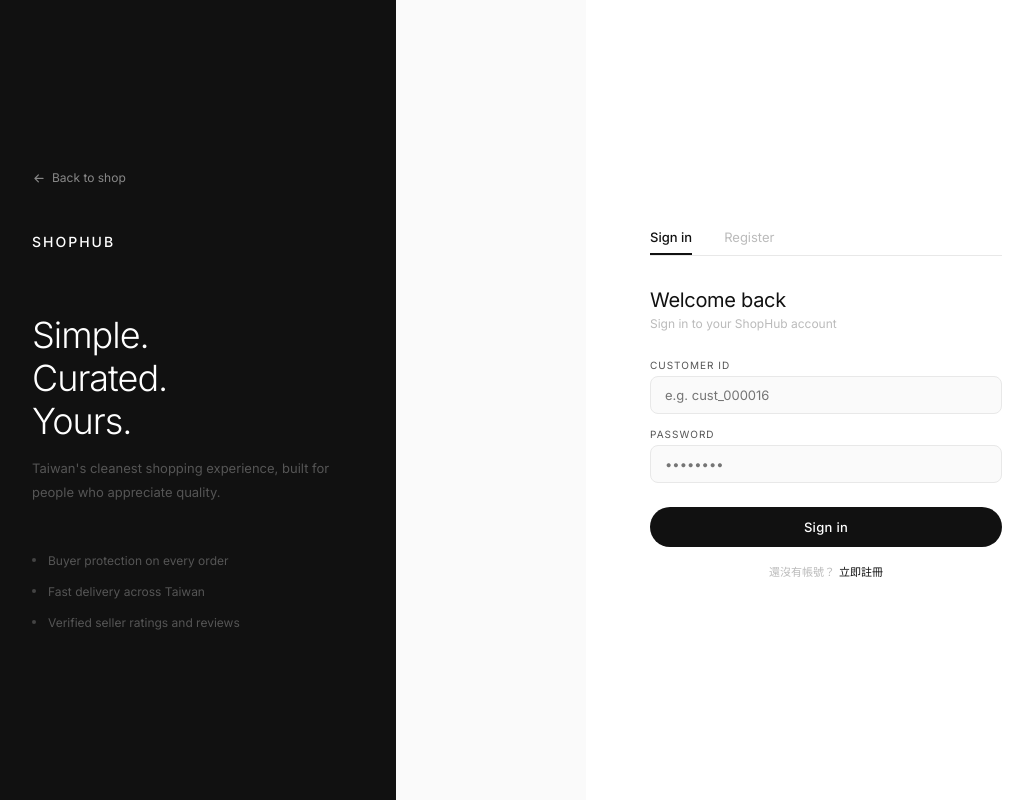
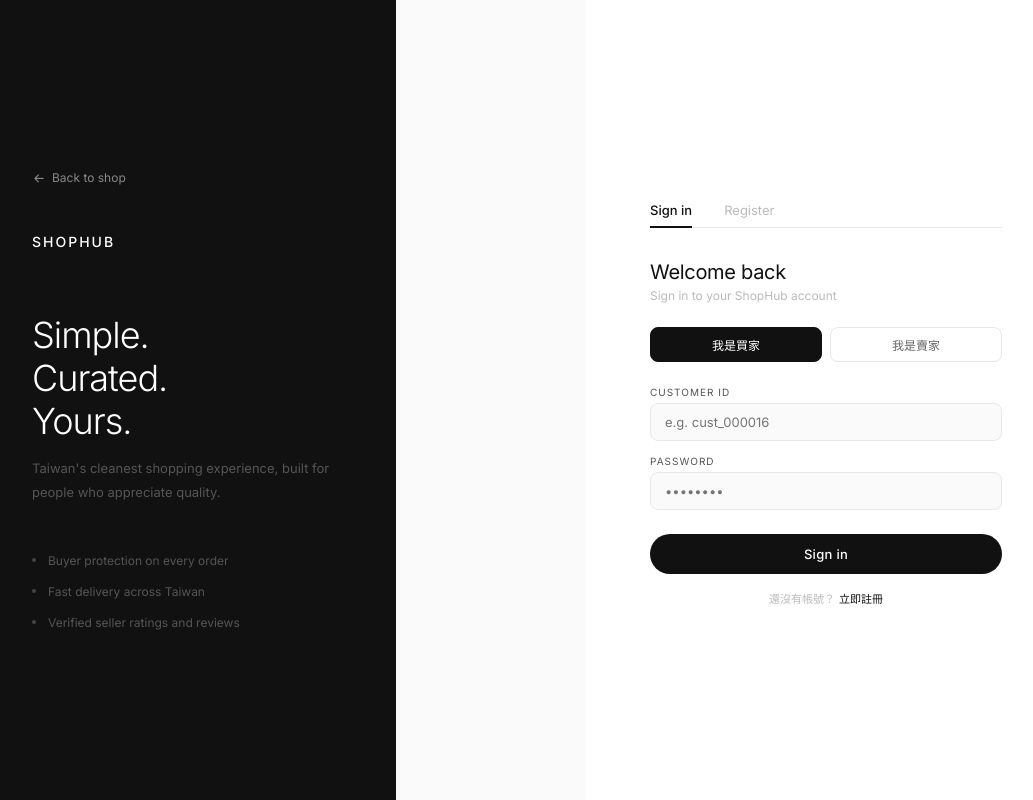
Before and after one commit to fionaliu0621/DataBase-Project, a React (Vite) app in the folder frontend/: page /login in a window 1280 px wide. Shown: the whole page, without its empty margins (24-1057 px from the left). Built offline with nearby package versions, Linux system fonts and the light colour scheme.

Commit message:
Update LoginPage.jsx

```diff
--- a/frontend/src/pages/LoginPage.jsx
+++ b/frontend/src/pages/LoginPage.jsx
@@ -10,7 +10,30 @@
 };
 const fieldLabel = { fontSize: 10, letterSpacing: "1px", color: "#555", marginBottom: 5 };
 
-// ── Register 表單 ──────────────────────────────────────────
+// 角色切換鈕（Customer / Seller），樣式沿用既有 Sign in / Register tab 的風格
+function RoleSwitch({ role, setRole }) {
+  return (
+    <div style={{ display: "flex", gap: 8, marginBottom: "1.5rem" }}>
+      {[["customer", "我是買家"], ["seller", "我是賣家"]].map(([r, label]) => (
+        <button
+          key={r}
+          onClick={() => setRole(r)}
+          style={{
+            flex: 1, padding: "8px 0", borderRadius: 8, fontSize: 12,
+            cursor: "pointer", fontFamily: "'Inter',sans-serif",
+            border: role === r ? "1px solid #111" : "0.5px solid #e8e8e8",
+            background: role === r ? "#111" : "#fff",
+            color: role === r ? "#fff" : "#666",
+          }}
+        >
+          {label}
+        </button>
+      ))}
+    </div>
+  );
+}
+
+// ── Register 表單（目前只支援買家自助註冊；賣家帳號預設由資料庫端建立）──
 function RegisterForm({ onSuccess }) {
   const [customerId, setCustomerId] = useState("");
   const [password,   setPassword]   = useState("");
@@ -105,7 +128,8 @@
 // ── 主頁面 ────────────────────────────────────────────────
 export default function LoginPage() {
   const [tab, setTab] = useState("login");
-  const [customerId, setCustomerId] = useState("");
+  const [role, setRole] = useState("customer"); // "customer" | "seller"
+  const [userIdInput, setUserIdInput] = useState("");
   const [password,   setPassword]   = useState("");
   const [signInError, setSignInError] = useState(null);
   const location = useLocation();
@@ -113,14 +137,24 @@
   const { login } = useAuth();
 
   const handleSignIn = () => {
-    if (!customerId.trim()) {
-      setSignInError("請輸入 Customer ID（例如 cust_000016）");
+    if (!userIdInput.trim()) {
+      setSignInError(
+        role === "customer"
+          ? "請輸入 Customer ID（例如 cust_000016）"
+          : "請輸入 Seller ID（例如 sell_0090）"
+      );
       return;
     }
     setSignInError(null);
-    login({ customer_id: customerId.trim(), name: customerId.trim(), email: customerId.trim() });
+    login({ user_id: userIdInput.trim(), role, name: userIdInput.trim() });
+
+    // 賣家登入完直接導去 Dashboard；買家維持原本「導回原本要去的頁面」邏輯
+    if (role === "seller") {
+      navigate("/seller/dashboard", { replace: true });
+    } else {
       const redirectTo = location.state?.from?.pathname || "/";
       navigate(redirectTo, { replace: true });
+    }
   };
 
   return (
@@ -155,7 +189,7 @@
       {/* 右側表單區塊 */}
       <div style={{ background: "#fff", padding: "3rem 4rem", display: "flex", flexDirection: "column", justifyContent: "center", maxWidth: 480, width: "100%", margin: "0 auto" }}>
 
-        {/* Tab 切換 */}
+        {/* Tab 切換：Sign in / Register */}
         <div style={{ display: "flex", borderBottom: "0.5px solid #e8e8e8", marginBottom: "2rem" }}>
           {[["login", "Sign in"], ["register", "Register"]].map(([t, l]) => (
             <button
@@ -177,15 +211,17 @@
         {tab === "login" ? (
           <>
             <div style={{ fontSize: 20, fontWeight: 400, color: "#111", marginBottom: 4, letterSpacing: "-0.3px" }}>Welcome back</div>
-            <div style={{ fontSize: 12, color: "#bbb", marginBottom: "1.75rem" }}>Sign in to your ShopHub account</div>
+            <div style={{ fontSize: 12, color: "#bbb", marginBottom: "1.5rem" }}>Sign in to your ShopHub account</div>
+
+            <RoleSwitch role={role} setRole={r => { setRole(r); setUserIdInput(""); setSignInError(null); }} />
 
             <div style={{ marginBottom: 14 }}>
-              <div style={fieldLabel}>CUSTOMER ID</div>
+              <div style={fieldLabel}>{role === "customer" ? "CUSTOMER ID" : "SELLER ID"}</div>
               <input
                 type="text"
-                placeholder="e.g. cust_000016"
-                value={customerId}
-                onChange={e => setCustomerId(e.target.value)}
+                placeholder={role === "customer" ? "e.g. cust_000016" : "e.g. sell_0090"}
+                value={userIdInput}
+                onChange={e => setUserIdInput(e.target.value)}
                 onKeyDown={e => e.key === "Enter" && handleSignIn()}
                 style={inputLight}
               />
@@ -213,14 +249,16 @@
               Sign in
             </button>
 
+            {role === "customer" && (
               <div style={{ fontSize: 11, color: "#bbb", marginTop: 16, textAlign: "center" }}>
                 還沒有帳號？
                 <span onClick={() => setTab("register")} style={{ color: "#111", cursor: "pointer", marginLeft: 4 }}>立即註冊</span>
               </div>
+            )}
           </>
         ) : (
           <RegisterForm onSuccess={(customer_id, name) => {
-            login({ customer_id, name, email: customer_id });
+            login({ user_id: customer_id, role: "customer", name });
             navigate(location.state?.from?.pathname || "/", { replace: true });
           }} />
         )}
```
Lines whose indentation alone changed are shown as unchanged.
